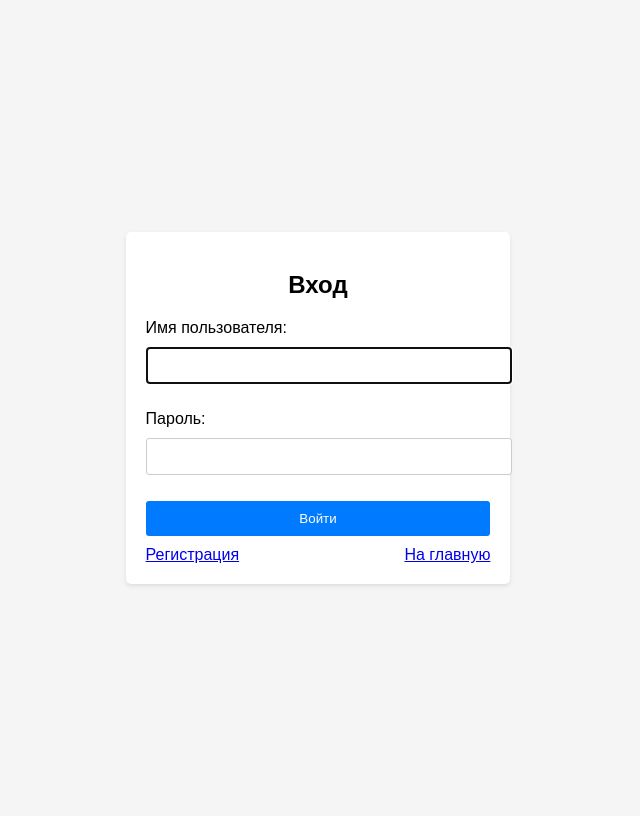
After one commit to Zinko17/PracticeProject, a Django app: page /accounts/login/ in a window 1280 px wide. The commit adds this page. Shown: the whole page, without its empty margins (322-962 px from the left). Run offline with Django 4.2, Linux system fonts and the light colour scheme.

Commit message:
added profile, login, authorization pages, as well as styles for them implemented registration and login functionality

```diff
--- a/driveline/urls.py
+++ b/driveline/urls.py
@@ -6,7 +6,8 @@ from django.conf.urls.static import static
 
 urlpatterns = [
     path('admin/', admin.site.urls),
-    path('', include('mainapp.urls'))
+    path('', include('mainapp.urls')),
+    path('accounts/', include("django.contrib.auth.urls")),
 ]
 
 urlpatterns += static(settings.MEDIA_URL, document_root=settings.MEDIA_ROOT)
--- /dev/null
+++ b/mainapp/static/mainapp/css/login.css
@@ -0,0 +1,80 @@
+/* Стили для body */
+body {
+    font-family: Arial, sans-serif;
+    background-color: #f5f5f5;
+    display: flex; /* Добавляем flex контейнер */
+    justify-content: center; /* Центрируем по горизонтали */
+    align-items: center; /* Центрируем по вертикали */
+    height: 100vh; /* Делаем контейнер высотой по всему экрану */
+}
+
+/* Стили для контейнера логина */
+.login-container {
+    max-width: 400px;
+    padding: 20px;
+    background-color: #fff;
+    border-radius: 5px;
+    box-shadow: 0 2px 4px rgba(0, 0, 0, 0.1);
+}
+
+/* Стили для заголовка */
+h2 {
+    text-align: center;
+}
+
+/* Стили для формы */
+form {
+    margin-top: 20px;
+}
+
+/* Стили для текстовых полей */
+input[type="text"],
+input[type="password"] {
+    width: 100%;
+    padding: 10px;
+    margin-top: 10px;
+    margin-bottom: 10px;
+    border: 1px solid #ccc;
+    border-radius: 3px;
+}
+
+/* Стили для кнопки */
+button {
+    width: 100%;
+    padding: 10px;
+    background-color: #007bff;
+    border: none;
+    border-radius: 3px;
+    color: #fff;
+    cursor: pointer;
+}
+
+/* Стили для кнопки при наведении */
+button:hover {
+    background-color: #0056b3;
+}
+
+/* Стили для footer */
+footer {
+    position: fixed;
+    bottom: 0;
+    left: 0;
+    width: 100%;
+    background-color: #333;
+    color: #fff;
+    text-align: center;
+    padding: 10px;
+}
+
+/* Стили для кнопки "На главную" */
+a.home-btn {
+    display: block;
+    text-align: center;
+    margin-top: 20px;
+}
+
+.links {
+    display: flex;
+    justify-content: space-between;
+    margin-top: 10px;
+}
--- a/mainapp/templates/mainapp/main.html
+++ b/mainapp/templates/mainapp/main.html
@@ -16,7 +16,7 @@
             <h1>Welcome to Our Service</h1>
         </div>
         <div class="profile-button">
-            <a href="profile.html">Profile</a>
+            <li><a href="/profile/">Профиль</a></li>
         </div>
     </header>
 
--- /dev/null
+++ b/mainapp/templates/registration/login.html
@@ -0,0 +1,30 @@
+{% load static %}
+<!DOCTYPE html>
+<html lang="en">
+<head>
+    <meta charset="UTF-8">
+    <meta name="viewport" content="width=device-width, initial-scale=1.0">
+    <title>Логин</title>
+    <link rel="stylesheet" href="{% static 'mainapp/css/login.css' %}">
+</head>
+<body>
+<header>
+</header>
+
+<main class="login-container">
+    <h2>Вход</h2>
+    <form method="post">
+        {% csrf_token %}
+        {{ form.as_p }}
+        <button type="submit">Войти</button>
+    </form>
+    <div class="links">
+        <a href="{% url 'register' %}">Регистрация</a>
+        <a href="/">На главную</a>
+    </div>
+</main>
+
+
+
+</body>
+</html>
--- a/mainapp/urls.py
+++ b/mainapp/urls.py
@@ -5,5 +5,9 @@ from django.conf.urls.static import static
 from django.contrib.auth import views as auth_views
 
 urlpatterns = [
-    path('', views.main, name="main")
+    path('', views.main, name="main"),
+    path('profile/', views.profile_view, name="profile"),
+    path('register/', views.register_view, name="register"),
+    path('accounts/login/', auth_views.LoginView.as_view(), name='login'),
+    path('accounts/logout/', auth_views.LogoutView.as_view(), name='logout'),
 ] + static(settings.STATIC_URL, document_root=settings.STATIC_ROOT)
```
Also changed, not shown: mainapp/forms.py (added, +19 -0 lines), mainapp/static/mainapp/css/profile.css (added, +55 -0 lines), mainapp/static/mainapp/css/register.css (added, +59 -0 lines), mainapp/templates/mainapp/profile.html (added, +42 -0 lines), mainapp/templates/registration/registration.html (added, +29 -0 lines), mainapp/views.py (+32 -2 lines), db.sqlite3.
